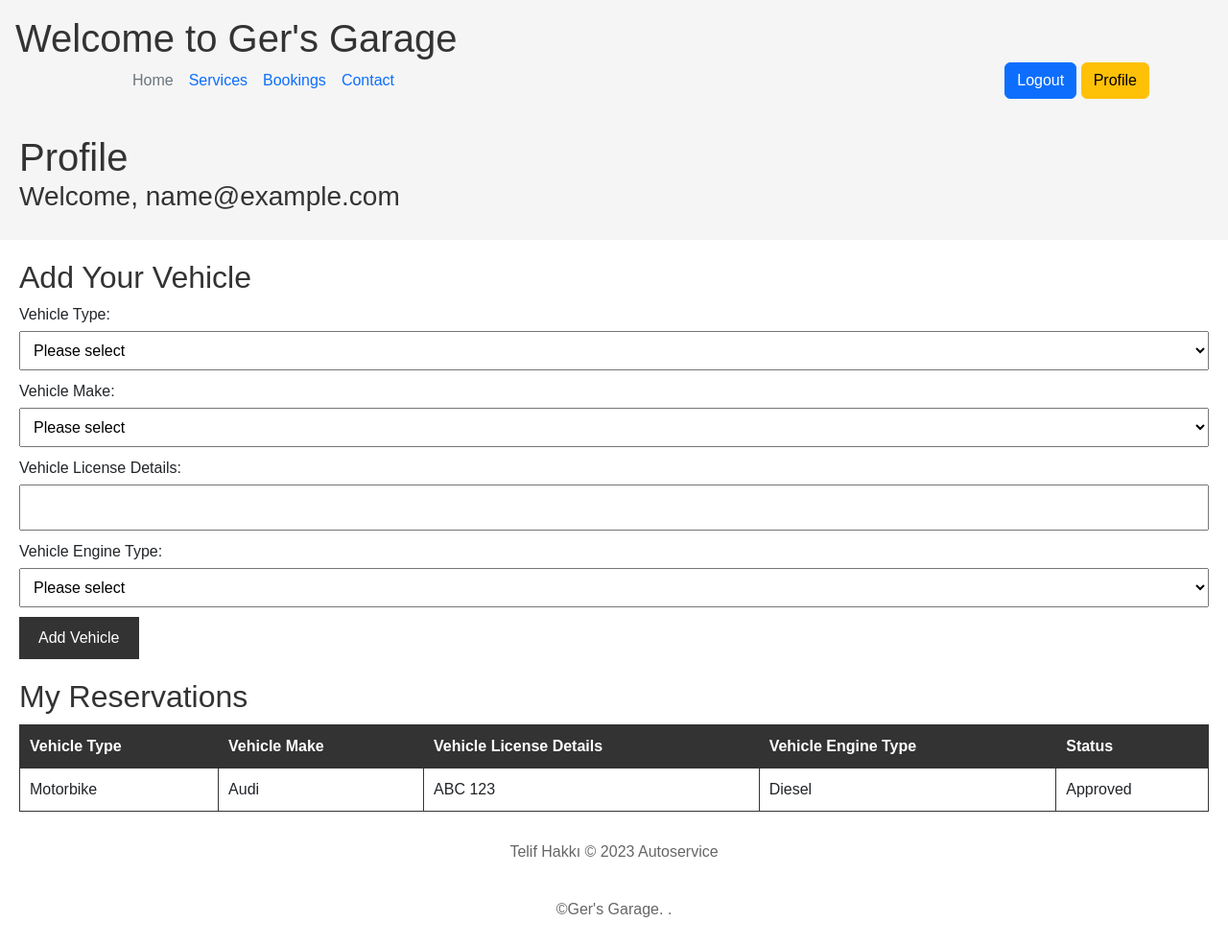
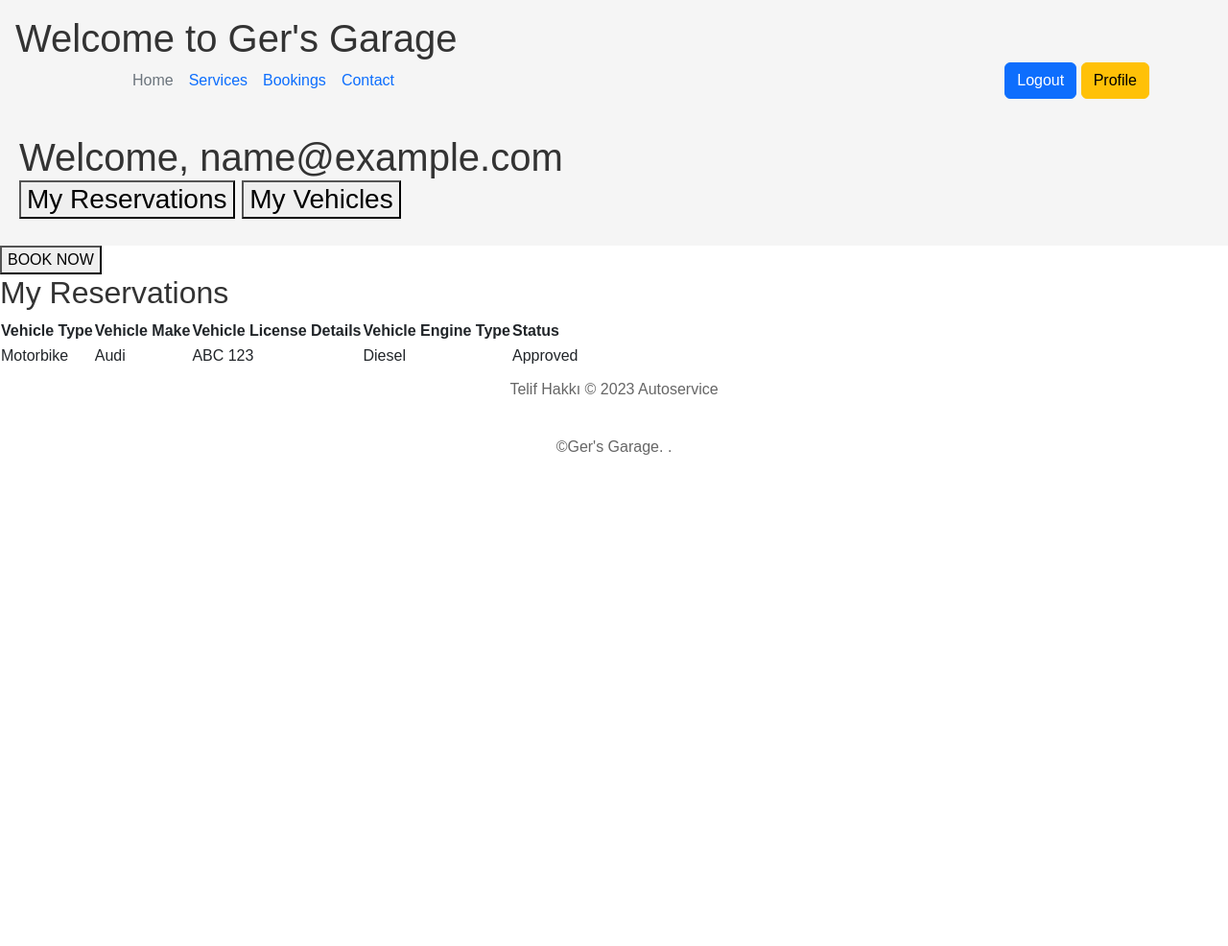
Before and after one commit to ece98m/Ger-sGarage, a PHP site: page /garage/profile.php in a window 1280 px wide. Shown: the whole page at 96% size. After the commit the page ends 474 px from the top, so only its background shows below. Run offline with PHP 8.4, Linux system fonts and the light colour scheme; the visitor is signed in with stand-in values (Sample User, id 1).

Commit message:
my vehicles page and added

```diff
--- a/login.php
+++ b/login.php
@@ -1,6 +1,4 @@
 <?php include "header.php"; ?>
-
-
 
 <?php
 
@@ -42,7 +40,7 @@ if ($_SERVER["REQUEST_METHOD"] == "POST") {
 
 
 <section id="">
-<div class="container mt-5 mb-5">   // margintop marginbuttom
+<div class="container mt-5 mb-5">
         <div class="row justify-content-center">
             <div class="col-md-6">
             <?php
--- a/profile.php
+++ b/profile.php
@@ -31,104 +31,32 @@ if ($_SERVER["REQUEST_METHOD"] == "POST") {
     $customerId = $row['idcustomers']; //bu idyi gerekli değişkene ata
   }
 
-  $errors = array();
 
-  if(empty($vehicleType) || $vehicleType == 'select') {
-      $errors[] = "Please select the vehicle type";
-  }
-
-  if(empty($vehicleMake) || $vehicleMake == 'select') {
-      $errors[] = "Please select the vehicle make";
-  }
-
-  if(empty($vehicleLicense)) {
-      $errors[] = "Please enter the vehicle license details";
-  }
-
-  if(empty($vehicleEngineType) || $vehicleEngineType == 'select') {
-      $errors[] = "Please select the vehicle engine type";
-  }
-
-    if(empty($errors)) {
-    // vehicles tablosuna yeni kayıt ekleme
-    $sql = "INSERT INTO vehicles (idcustomers, vehicle_type, make, license, engine_type)
-    VALUES ('$customerId', '$vehicleType', '$vehicleMake', '$vehicleLicense', '$vehicleEngineType')";
-    if ($mysqli->query($sql) === true) {
-      $vehicleId = $mysqli->insert_id; //eklenen aracın id sini booking tablosuna eklemek için çekme
-      $successMessage = "Yeni araç eklendi. Araç ID'si: " . $vehicleId; // Başarı mesajını güncelle
-    } else {
-      echo "Araç ekleme hatasi: " . $mysqli->error;
-    }
-  }
 
 }
 ?>
 
 
-<section id="">
 
-  <head>
+
+    <head>
     <title>Autoservice</title>
     <link rel="stylesheet" type="text/css" href="styleprofile.css">
-  </head>
 
-  <header>
-    <h1>Profile</h1>
-    <h3>Welcome, <?php echo $email; ?></h3>
+
+    <header>
+  <link rel="stylesheet" type="text/css" href="styleprofile.css">
+    <h1>Welcome, <?php echo $email; ?> </h1>
+    <h3>
+    <section id="buttons">
+    <button onclick="location.href='profile.php';">My Reservations</button>
+    <button onclick="location.href='my_vehicles.php';">My Vehicles</button>
+  </section></h3>
 
   </header>
 
-  <main>
-    <section id="add-vehicle">
-      <h2>Add Your Vehicle</h2>
-      <form action="" method="POST">
-      <?php
-                if(!empty($errors)): foreach ($errors as $key => $value) { ?>
-                <div class="alert alert-warning" role="alert">
-                    <?=$value?>
-                </div>
-                <?php } endif; ?>
 
- <label for="vehicle_type">Vehicle Type:</label>
- <select id="vehicle_type" name="vehicle_type" required>
-    <option value="select">Please select</option>
-    <option value="motorbike">Motorbike</option>
-    <option value="car">Car</option>
-    <option value="small_van">Small Van</option>
-    <option value="small_bus">Small Bus</option>
-</select>
-
-        <label for="vehicle_make">Vehicle Make:</label>
-        <select id="vehicle_make" name="vehicle_make" required>
-    <option value="select">Please select</option>
-    <option value="audi">Audi</option>
-    <option value="bmw">BMW</option>
-    <!-- More car makes -->
-    <option value="mercedes">Mercedes</option>
-    <!--  -->
-</select>
-
-        <label for="vehicle_license">Vehicle License Details:</label>
-        <input type="text" id="vehicle_license" name="vehicle_license" required>
-
-        <label for="vehicle_engine_type">Vehicle Engine Type:</label>
-        <select id="vehicle_engine_type" name="vehicle_engine_type" required>
-    <option value="select">Please select</option>
-    <option value="diesel">Diesel</option>
-    <option value="petrol">Petrol</option>
-    <option value="hybrid">Hybrid</option>
-    <option value="electric">Electric</option>
-</select>
-
-        <button type="submit">Add Vehicle</button>
-      </form>
-
-      <?php if (!empty($successMessage)) : ?>
-        <div class="success-message">
-          <?php echo $successMessage; ?>
-        </div>
-      <?php endif; ?>
-    </section>
+  <button onclick="location.href='booking.php';">BOOK NOW</button>
 
     <section id="my-reservations">
       <h2>My Reservations</h2>
@@ -158,7 +86,6 @@ if ($_SERVER["REQUEST_METHOD"] == "POST") {
   </footer>
 
 
-</section>
 
 <!-- Diğer içerikler buraya eklenebilir -->
 <?php include "footer.php"; ?>
--- a/styleprofile.css
+++ b/styleprofile.css
@@ -64,22 +64,8 @@ body {
   margin-bottom: 20px;
 }
 
-  section#my-reservations table {
-    width: 100%;
-    border-collapse: collapse;
-    margin-top: 10px;
-  }
 
-  section#my-reservations th,
-  section#my-reservations td {
-    padding: 10px;
-    border: 1px solid #333;
-  }
 
-  section#my-reservations th {
-    background-color: #333;
-    color: #fff;
-  }
 
 footer {
   background-color: #fff;
```
Also changed, not shown: booking.php (+33 -26 lines), my_vehicles.php (added, +188 -0 lines). Lines whose indentation alone changed are shown as unchanged.
